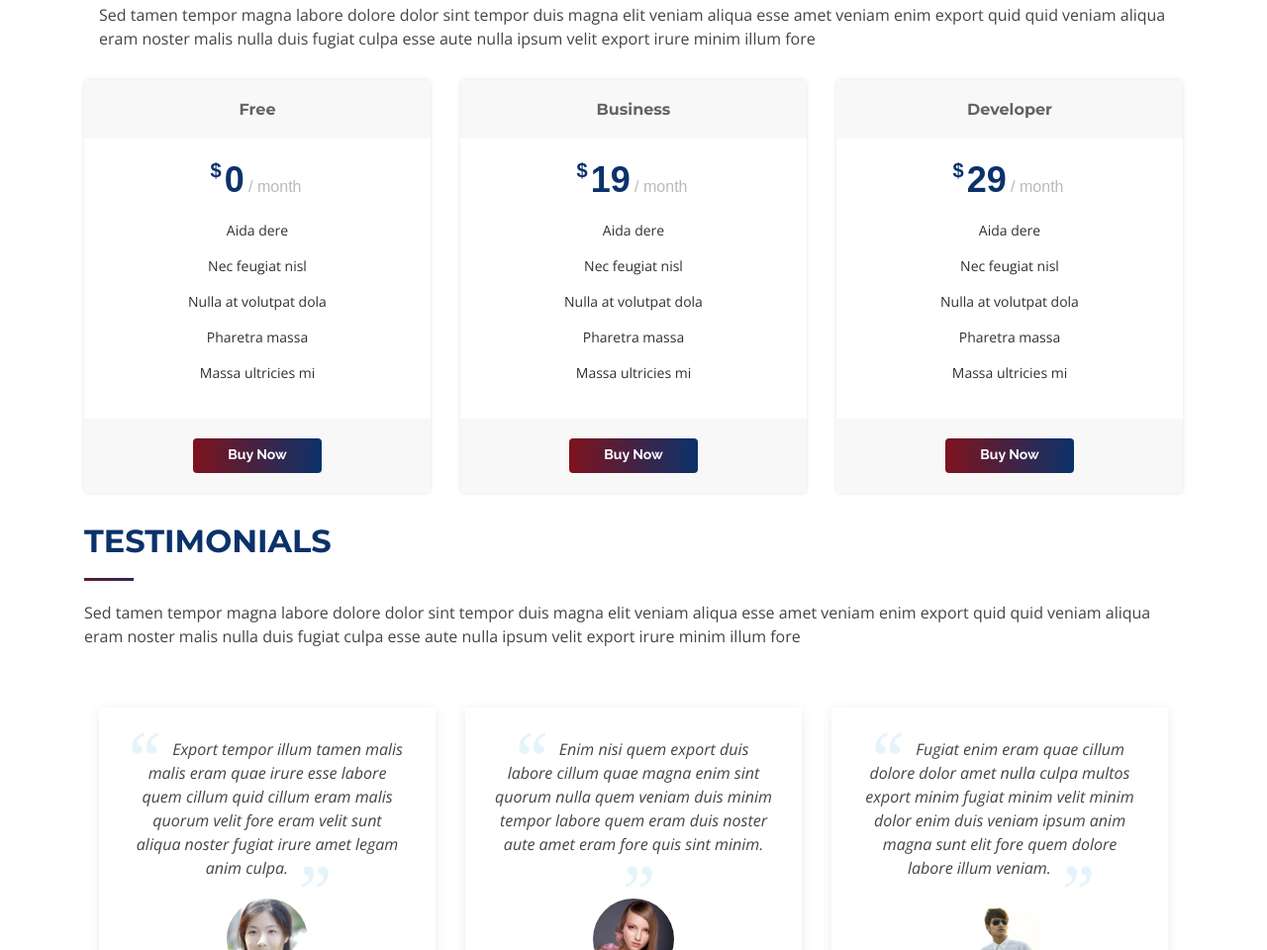
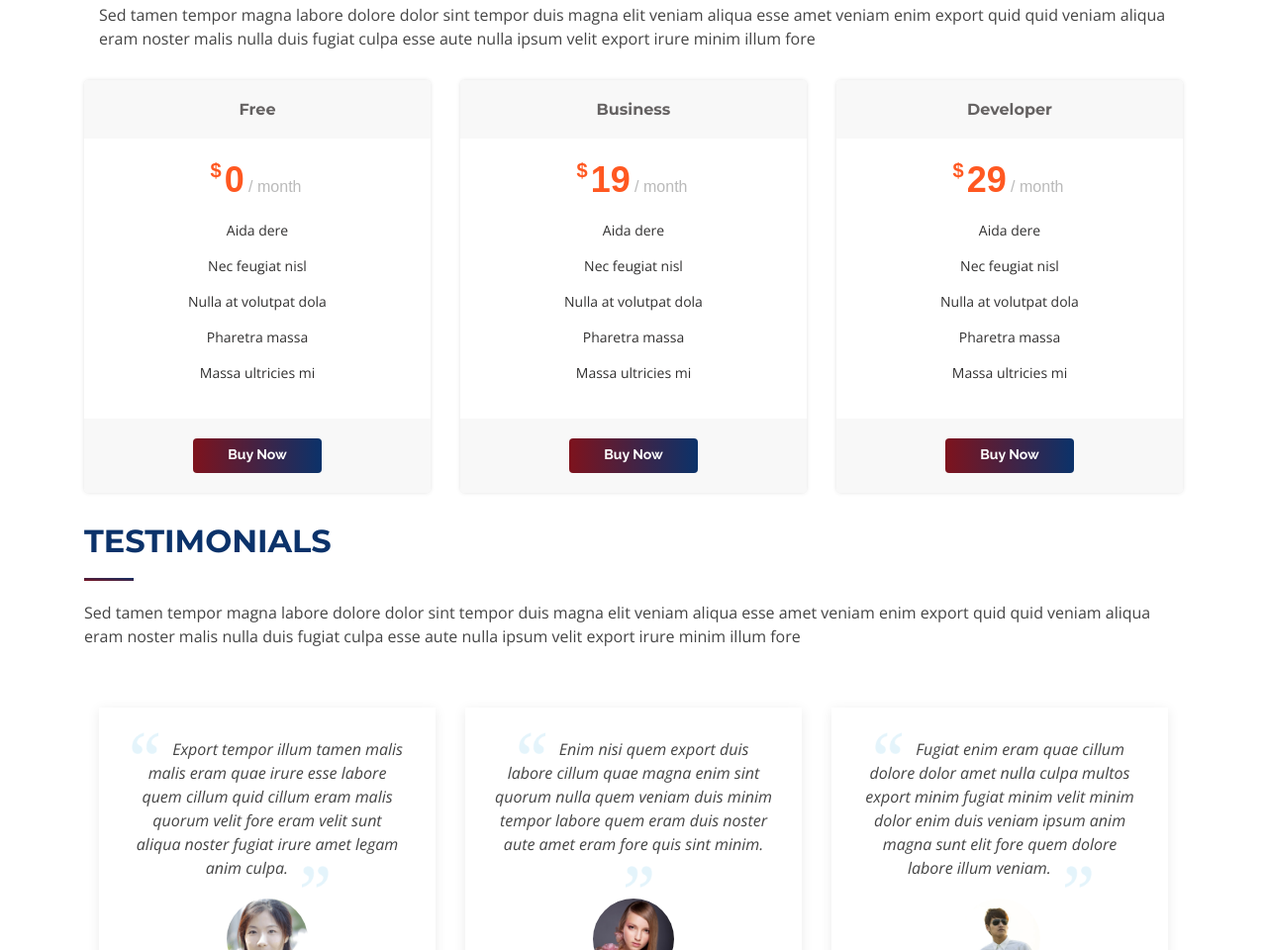
Before and after one commit to MubashirAli126/star_courier, a plain HTML site: page index.html in a window 1280 px wide. Shown: the part 2118-3078 px from the top of the page at 99% size. Drawn offline with nearby package versions, Linux system fonts and the light colour scheme; files whose address does not match are found by name.

Commit message:
Update style.css

```diff
--- a/assets/css/style.css
+++ b/assets/css/style.css
@@ -732,10 +732,7 @@ body.mobile-nav-active #mobile-nav-toggle {
 
 .pricing h4 {
   font-size: 36px;
-  color: #0b326a;
-
-  /* color: #ff5821; */
-
+  color: #ff5821;
   font-weight: 600;
   font-family: "Poppins", sans-serif;
   margin-bottom: 20px;
```
